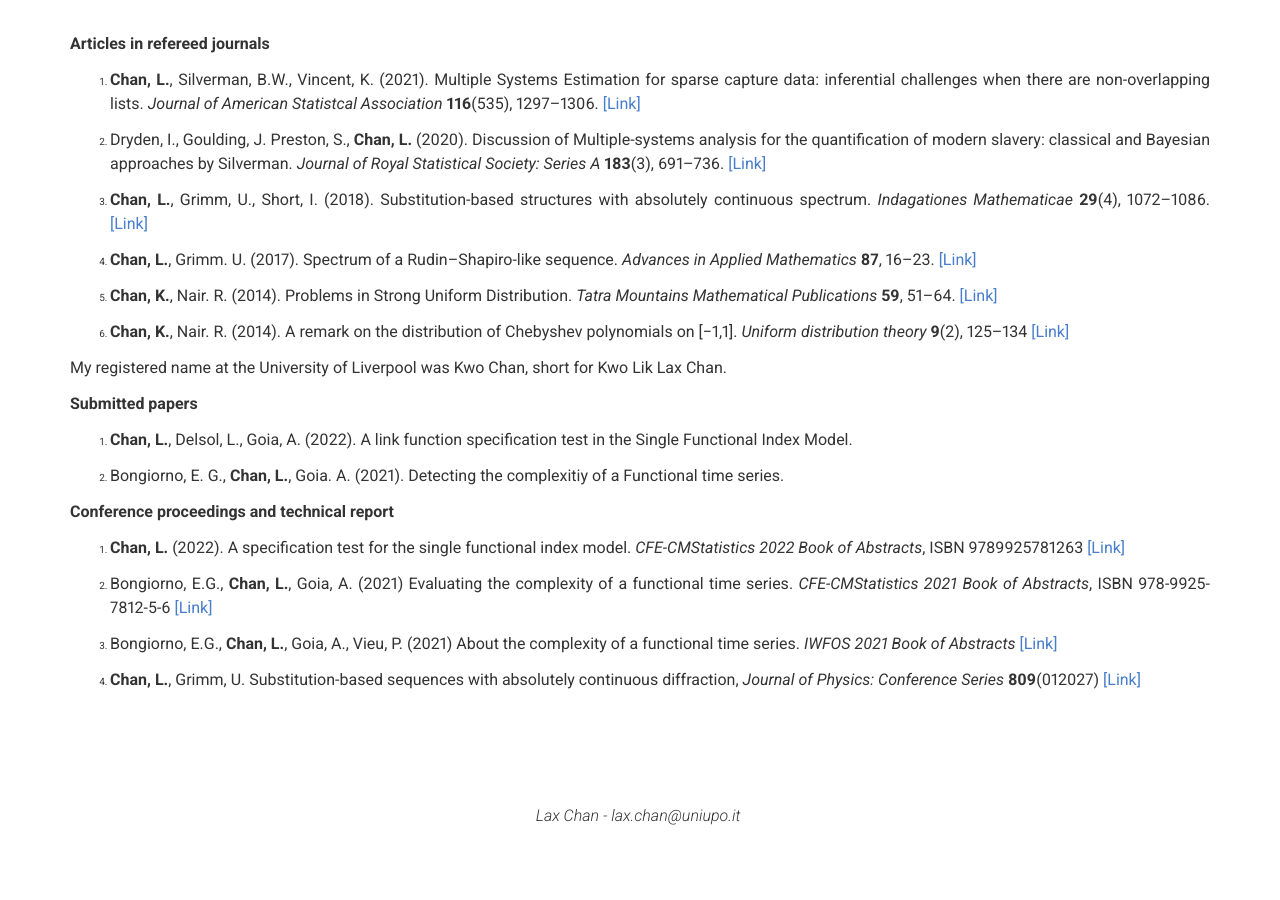
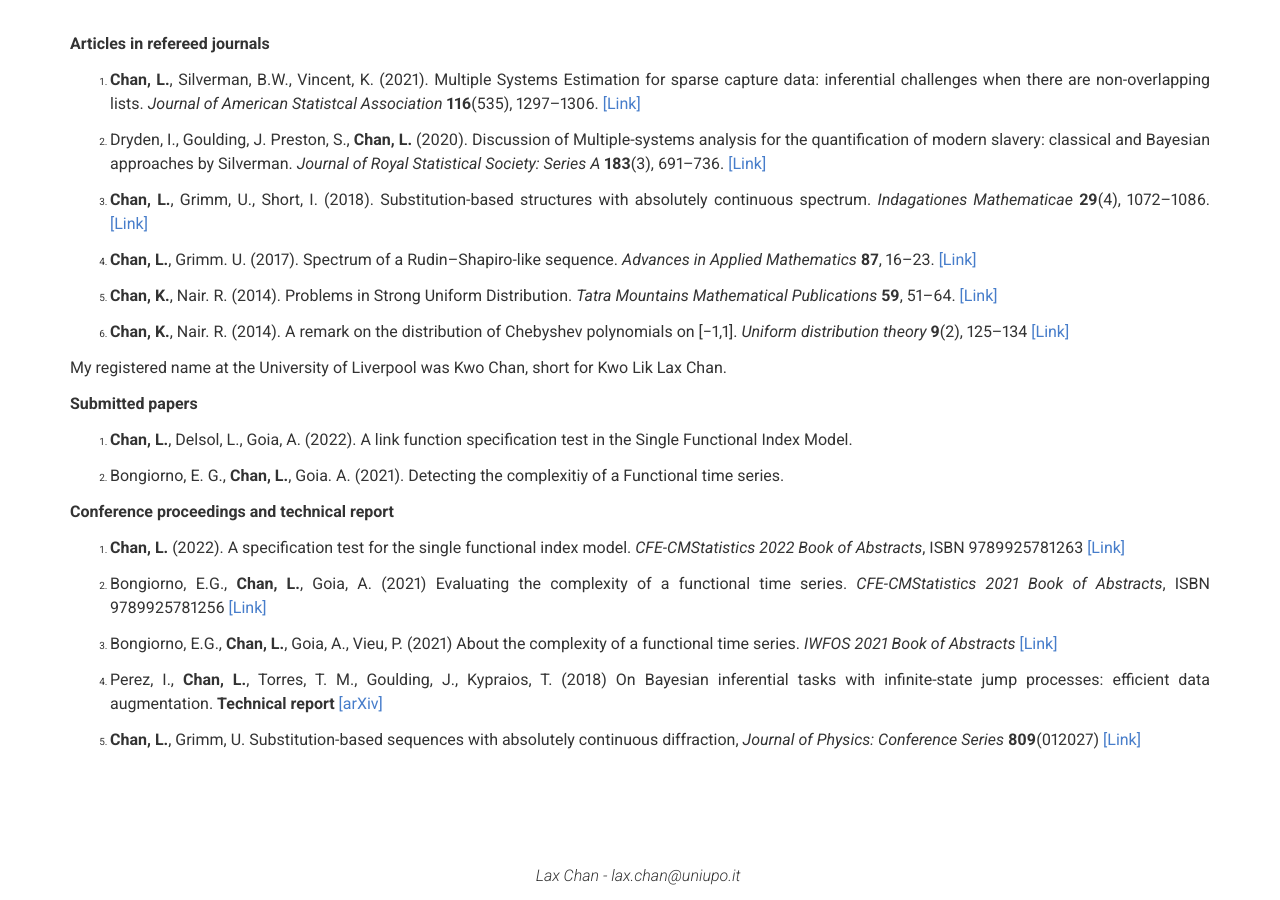
Before and after one commit to Laxchan/Laxchan.github.io, a Jekyll site: the page built from index.md, in a window 1280 px wide and 900 px high, scrolled down 1970 px. Built offline with Jekyll 4.4.1, drawn with Linux system fonts in a browser that asks for light colours; before the commit the page ends 2810 px from its top, so only the background shows below that.

Commit message:
Update _config.yml

```diff
--- a/_config.yml
+++ b/_config.yml
@@ -82,14 +82,19 @@ more_content: |
   1. **Chan, L.** (2022). A specification test for the single functional index model. *CFE-CMStatistics 2022 Book of Abstracts*, ISBN 9789925781263
   [[Link]](http://www.cmstatistics.org/CMStatistics2022/BoA.php)
 
-  1. Bongiorno, E.G., **Chan, L.**, Goia, A. (2021) Evaluating the complexity of a functional time series. *CFE-CMStatistics 2021 Book of Abstracts*, ISBN 978-9925-7812-5-6
+  1. Bongiorno, E.G., **Chan, L.**, Goia, A. (2021) Evaluating the complexity of a functional time series. *CFE-CMStatistics 2021 Book of Abstracts*, ISBN 9789925781256
   [[Link]](http://www.cmstatistics.org/CMStatistics2021/BoA.php)
 
   1. Bongiorno, E.G., **Chan, L.**, Goia, A., Vieu, P. (2021) About the complexity of a functional time series. *IWFOS 2021 Book of Abstracts*
   [[Link]](https://iwfos2021.sci.muni.cz/programme)
 
+  1. Perez, I., **Chan, L.**, Torres, T. M., Goulding, J., Kypraios, T. (2018) On Bayesian inferential tasks with infinite-state jump processes:
+  efficient data augmentation. **Technical report** [[arXiv]](https://arxiv.org/abs/1806.02458)
+
   1. **Chan, L.**, Grimm, U. Substitution-based sequences with absolutely continuous diffraction, *Journal of Physics: Conference Series* **809**(012027)
   [[Link]](https://iopscience.iop.org/article/10.1088/1742-6596/809/1/012027)
+
+
 
 
 
```
